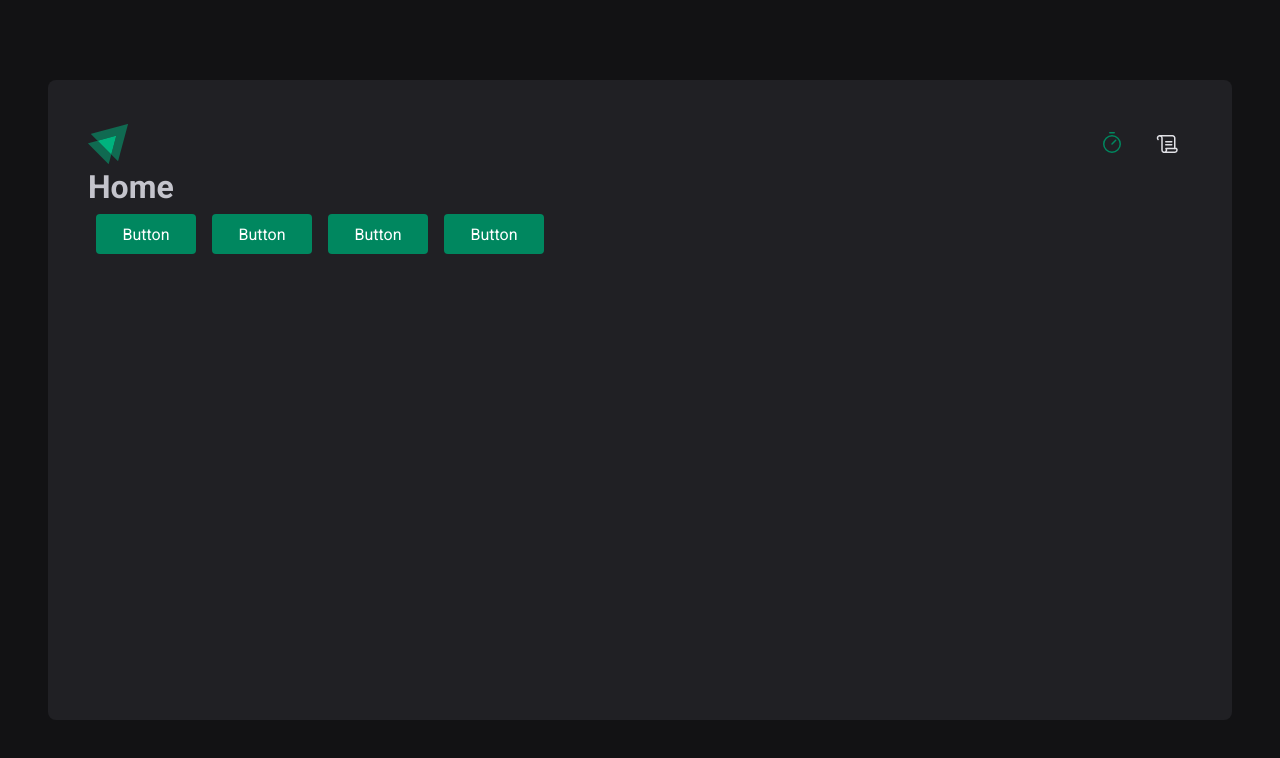
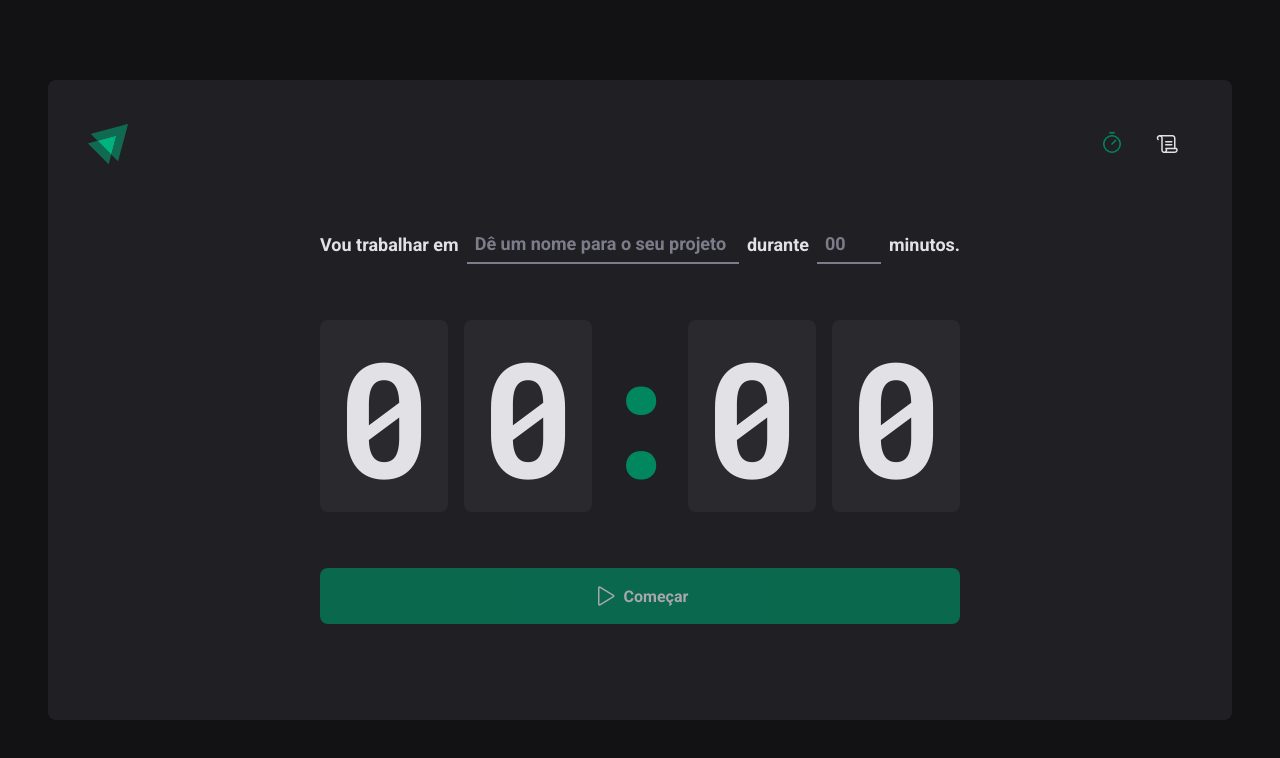
Before and after one commit to thiagobrolly/pomodoro, a React (Vite) app: page / in a window 1280 px wide. Shown: the top 758 px of the page. Built offline with nearby package versions, Linux system fonts and the light colour scheme.

Commit message:
Finalizando página Home e History

```diff
--- a/src/pages/History/index.tsx
+++ b/src/pages/History/index.tsx
@@ -1,7 +1,56 @@
+import * as S from './styles';
+
 export function History() {
   return (
-    <div>
-      <h1>History</h1>
-    </div>
+    <S.HistoryContainer>
+      <h1>Meu histórico</h1>
+
+      <S.HistoryList>
+        <table>
+          <thead>
+            <tr>
+              <th>Tarefa</th>
+              <th>Duração</th>
+              <th>Início</th>
+              <th>Status</th>
+            </tr>
+          </thead>
+          <tbody>
+            <tr>
+              <td>Tarefa</td>
+              <td>20 minutos</td>
+              <td>Há 2 meses</td>
+              <td>
+                <S.Status statusColor="green">Concluído</S.Status>
+              </td>
+            </tr>
+            <tr>
+              <td>Tarefa</td>
+              <td>20 minutos</td>
+              <td>Há 2 meses</td>
+              <td>
+                <S.Status statusColor="green">Concluído</S.Status>
+              </td>
+            </tr>
+            <tr>
+              <td>Tarefa</td>
+              <td>20 minutos</td>
+              <td>Há 2 meses</td>
+              <td>
+                <S.Status statusColor="green">Concluído</S.Status>
+              </td>
+            </tr>
+            <tr>
+              <td>Tarefa</td>
+              <td>20 minutos</td>
+              <td>Há 2 meses</td>
+              <td>
+                <S.Status statusColor="green">Concluído</S.Status>
+              </td>
+            </tr>
+          </tbody>
+        </table>
+      </S.HistoryList>
+    </S.HistoryContainer>
   );
 }
--- /dev/null
+++ b/src/pages/History/styles.ts
@@ -0,0 +1,86 @@
+import styled from 'styled-components';
+
+export const HistoryContainer = styled.main`
+  flex: 1;
+  padding: 3.5rem;
+  display: flex;
+  flex-direction: column;
+
+  h1 {
+    font-size: 1.5rem;
+    color: ${({ theme }) => theme['gray-100']};
+  }
+`;
+
+export const HistoryList = styled.div`
+  flex: 1;
+  overflow: auto;
+  margin-top: 2rem;
+
+  table {
+    width: 100%;
+    border-collapse: collapse;
+    min-width: 600px;
+
+    th {
+      background: ${({ theme }) => theme['gray-600']};
+      padding: 1rem;
+      text-align: left;
+      color: ${({ theme }) => theme['gray-100']};
+      font-size: 0.875rem;
+      line-height: 1.6;
+
+      &:first-child {
+        border-top-left-radius: 8px;
+        padding-left: 1.5rem;
+      }
+
+      &:last-child {
+        border-top-right-radius: 8px;
+        padding-right: 1.5rem;
+      }
+    }
+
+    td {
+      background: ${({ theme }) => theme['gray-700']};
+      border-top: 4px solid ${({ theme }) => theme['gray-800']};
+      padding: 1rem;
+      font-size: 0.875rem;
+      line-height: 1.6;
+
+      &:first-child {
+        width: 50%;
+        padding-left: 1.5rem;
+      }
+
+      &:last-child {
+        padding-right: 1.5rem;
+      }
+    }
+  }
+`;
+
+const STATUS_COLORS = {
+  yellow: 'yellow-500',
+  green: 'green-500',
+  red: 'red-500',
+} as const;
+
+interface StatusProps {
+  statusColor: keyof typeof STATUS_COLORS;
+}
+
+export const Status = styled.span<StatusProps>`
+  display: flex;
+  align-items: center;
+  gap: 0.5rem;
+
+  &::before {
+    content: '';
+    width: 0.5rem;
+    height: 0.5rem;
+    border-radius: 50%;
+    background: ${({ theme, statusColor }) =>
+      theme[STATUS_COLORS[statusColor]]};
+  }
+`;
--- a/src/pages/Home/index.tsx
+++ b/src/pages/Home/index.tsx
@@ -1,13 +1,52 @@
-import { Button } from '../../components/Button';
+import { Play } from 'phosphor-react';
+import * as S from './styles';
 
 export function Home() {
   return (
-    <div>
-      <h1>Home</h1>
-      <Button variant="primary" />
-      <Button variant="secondary" />
-      <Button variant="success" />
-      <Button variant="danger" />
-    </div>
+    <S.HomeContainer>
+      <form action="">
+        <S.FormContainer>
+          <label htmlFor="task">Vou trabalhar em</label>
+          <S.TaskInput
+            id="task"
+            list="task-suggestions"
+            placeholder="Dê um nome para o seu projeto"
+          />
+
+          <datalist id="task-suggestions">
+            <option value="Projeto 1" />
+            <option value="Projeto 2" />
+            <option value="Projeto 3" />
+            <option value="Projeto 4" />
+            <option value="Projeto 5" />
+          </datalist>
+
+          <label htmlFor="minutesAmount">durante</label>
+          <S.MinutesAmountInput
+            id="minutesAmount"
+            type="number"
+            placeholder="00"
+            step={5}
+            min={5}
+            max={60}
+          />
+
+          <span>minutos.</span>
+        </S.FormContainer>
+
+        <S.CountdownContainer>
+          <span>0</span>
+          <span>0</span>
+          <S.Separator>:</S.Separator>
+          <span>0</span>
+          <span>0</span>
+        </S.CountdownContainer>
+
+        <S.StartCountdownButton disabled type="submit">
+          <Play size={24} />
+          Começar
+        </S.StartCountdownButton>
+      </form>
+    </S.HomeContainer>
   );
 }
--- /dev/null
+++ b/src/pages/Home/styles.ts
@@ -0,0 +1,109 @@
+import styled from 'styled-components';
+
+export const HomeContainer = styled.main`
+  flex: 1;
+  display: flex;
+  align-items: center;
+  justify-content: center;
+  flex-direction: column;
+
+  form {
+    display: flex;
+    flex-direction: column;
+    align-items: center;
+    gap: 3.5rem;
+  }
+`;
+
+export const FormContainer = styled.div`
+  width: 100%;
+  display: flex;
+  align-items: center;
+  justify-content: center;
+  gap: 0.5rem;
+  color: ${({ theme }) => theme['gray-100']};
+  font-size: 1.125rem;
+  font-weight: bold;
+  flex-wrap: wrap;
+`;
+
+const BaseInput = styled.input`
+  background: transparent;
+  height: 2.5rem;
+  border: 0;
+  border-bottom: 2px solid ${({ theme }) => theme['gray-500']};
+  font-weight: bold;
+  font-size: 1.125rem;
+  padding: 0 0.5rem;
+  color: ${({ theme }) => theme['gray-100']};
+
+  &:focus {
+    box-shadow: none;
+    border-color: ${({ theme }) => theme['green-500']};
+  }
+
+  &::placeholder {
+    color: ${({ theme }) => theme['gray-500']};
+  }
+`;
+
+export const TaskInput = styled(BaseInput)`
+  flex: 1;
+
+  &::-webkit-calendar-picker-indicator {
+    display: none !important;
+  }
+`;
+
+export const MinutesAmountInput = styled(BaseInput)`
+  width: 4rem;
+`;
+
+export const CountdownContainer = styled.div`
+  font-family: 'Roboto Mono', monospace;
+  font-size: 10rem;
+  line-height: 8rem;
+  color: ${({ theme }) => theme['gray-100']};
+  display: flex;
+  gap: 1rem;
+
+  span {
+    background: ${({ theme }) => theme['gray-700']};
+    padding: 2rem 1rem;
+    border-radius: 8px;
+  }
+`;
+
+export const Separator = styled.div`
+  padding: 2rem 0;
+  color: ${({ theme }) => theme['green-500']};
+  width: 4rem;
+  overflow: hidden;
+  display: flex;
+  justify-content: center;
+`;
+
+export const StartCountdownButton = styled.button`
+  width: 100%;
+  border: 0;
+  padding: 1rem;
+  border-radius: 8px;
+  display: flex;
+  align-items: center;
+  justify-content: center;
+  gap: 0.5rem;
+  font-weight: bold;
+  cursor: pointer;
+  background: ${({ theme }) => theme['green-500']};
+  color: ${({ theme }) => theme['gray-100']};
+  transition: background 0.2s;
+
+  &:disabled {
+    opacity: 0.7;
+    cursor: not-allowed;
+  }
+
+  &:not(:disabled):hover {
+    background: ${({ theme }) => theme['green-700']};
+  }
+`;
```
